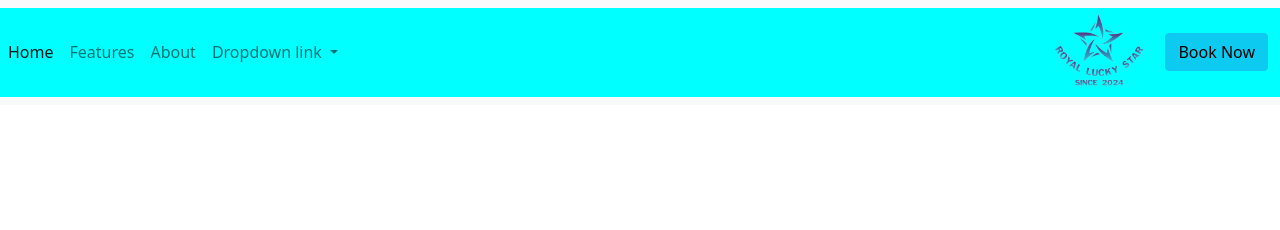
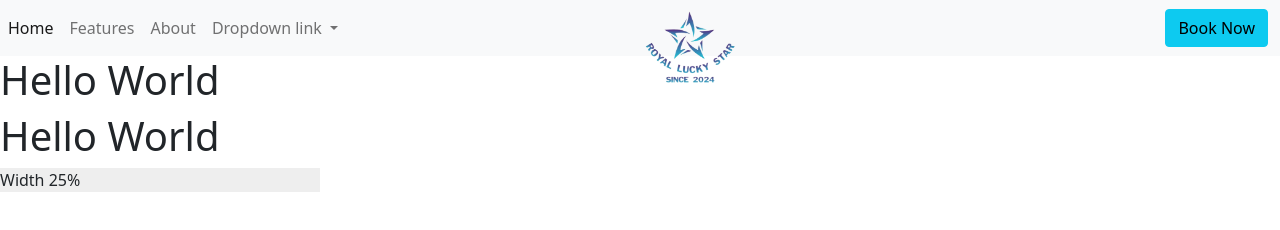
Before and after one commit to revanthofficial3/Resorts, a plain HTML site: page index.html in a window 1280 px wide. Drawn offline with nearby package versions, Linux system fonts and the light colour scheme.

Commit message:
file modified

```diff
--- a/index.css
+++ b/index.css
@@ -3,25 +3,22 @@
     padding: 0px;
     margin: 0px;
 }
-body
-{
-    /* background-color:#eaf9fc ; */
-}
+
 .nav_common
 {
-
-    background-color: aqua;
+    display:flex;
+    justify-content: space-evenly;
+    align-items: center;
 }
-.nav
-{
-    display: flex;
-    /* justify-content: space-between; */
-    align-items: flex-start;
-    background-color: aqua;
-}
-.nav1
+.nav2
 {
 
-    display:flex;
-    background-color: aqua;
+    width:100%;
+    position:relative;
 }
+.navbar-brand
+{
+    position:absolute;
+    left:50%;
+    top:0px;
+}
--- a/index.html
+++ b/index.html
@@ -8,15 +8,15 @@
     <link rel="stylesheet" href="./index.css">
 </head>
 <body>
-    <!-- <img src="./images/logo.png" style="width:200px;margin-left: auto;margin-right: auto;display:block;"> -->
 
-    <nav class="navbar navbar-expand-lg navbar-light bg-light nav_common">
+
+    <div class="nav_common">
+    <nav class="navbar navbar-expand-lg navbar-light bg-light nav2">
         <div class="container-fluid nav">
-
-          <div class="collapse navbar-collapse " id="navbarNavDropdown">
+            <div class="navbar-collapse" id="navbarNavDropdown">
             <ul class="navbar-nav nav1">
               <li class="nav-item">
-                <a class="nav-link active" aria-current="page" href="#">Home</a>
+                <a class="nav-link active" aria-current="page" href="index.html">Home</a>
               </li>
               <li class="nav-item">
                 <a class="nav-link" href="#">Features</a>
@@ -38,15 +38,19 @@
           </div>
 
           <div>
-          <a class="navbar-brand" href="index.html"><img src="./images/logo.png" style="width:100px;"></a>
-          <!-- <button class="navbar-toggler" type="button" data-bs-toggle="collapse" data-bs-target="#navbarNavDropdown" aria-controls="navbarNavDropdown" aria-expanded="false" aria-label="Toggle navigation">
-            <span class="navbar-toggler-icon"></span>
-          </button>-->
-        </div>
-          <div>
+            <a class="navbar-brand" href="index.html"><img src="./images/logo.png" style="width:100px;"></a>
+            <button class="navbar-toggler" type="button" data-bs-toggle="collapse" data-bs-target="#navbarNavDropdown" aria-controls="navbarNavDropdown" aria-expanded="false" aria-label="Toggle navigation">
+              <span class="navbar-toggler-icon"></span>
+            </button>
+          </div>
+
+           <div>
           <button type="button" class="btn btn-info">Book Now</button>
-        </div></div>
+        </div></div></div>
       </nav>
+      <h1 class="head1">Hello World</h1>
+      <h1 class="head1">Hello World</h1>
+      <div class="w-25" style="background-color: #eee;">Width 25%</div>
     <script src="https://cdn.jsdelivr.net/npm/bootstrap@5.0.2/dist/js/bootstrap.bundle.min.js" integrity="sha384-MrcW6ZMFYlzcLA8Nl+NtUVF0sA7MsXsP1UyJoMp4YLEuNSfAP+JcXn/tWtIaxVXM" crossorigin="anonymous"></script>
 </body>
 </html>
```
